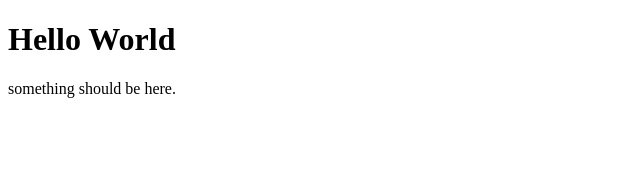
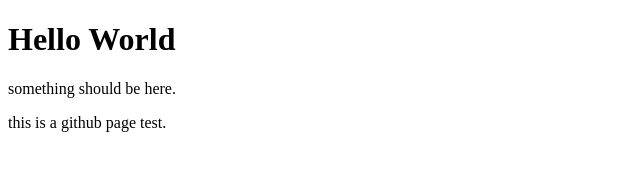
Before and after one commit to DRSTW/DRSTW.github.io, a plain HTML site: page index.html in a window 1280 px wide. Shown: the whole page, without its empty margins (0-640 px from the left). Drawn offline with Linux system fonts and the light colour scheme.

Commit message:
Update index.html

```diff
--- a/index.html
+++ b/index.html
@@ -6,5 +6,6 @@
     <body>
         <h1>Hello World</h1>
         <p>something should be here.</p>
+        <p>this is a github page test.</p>
     </body>
 </html>
```
